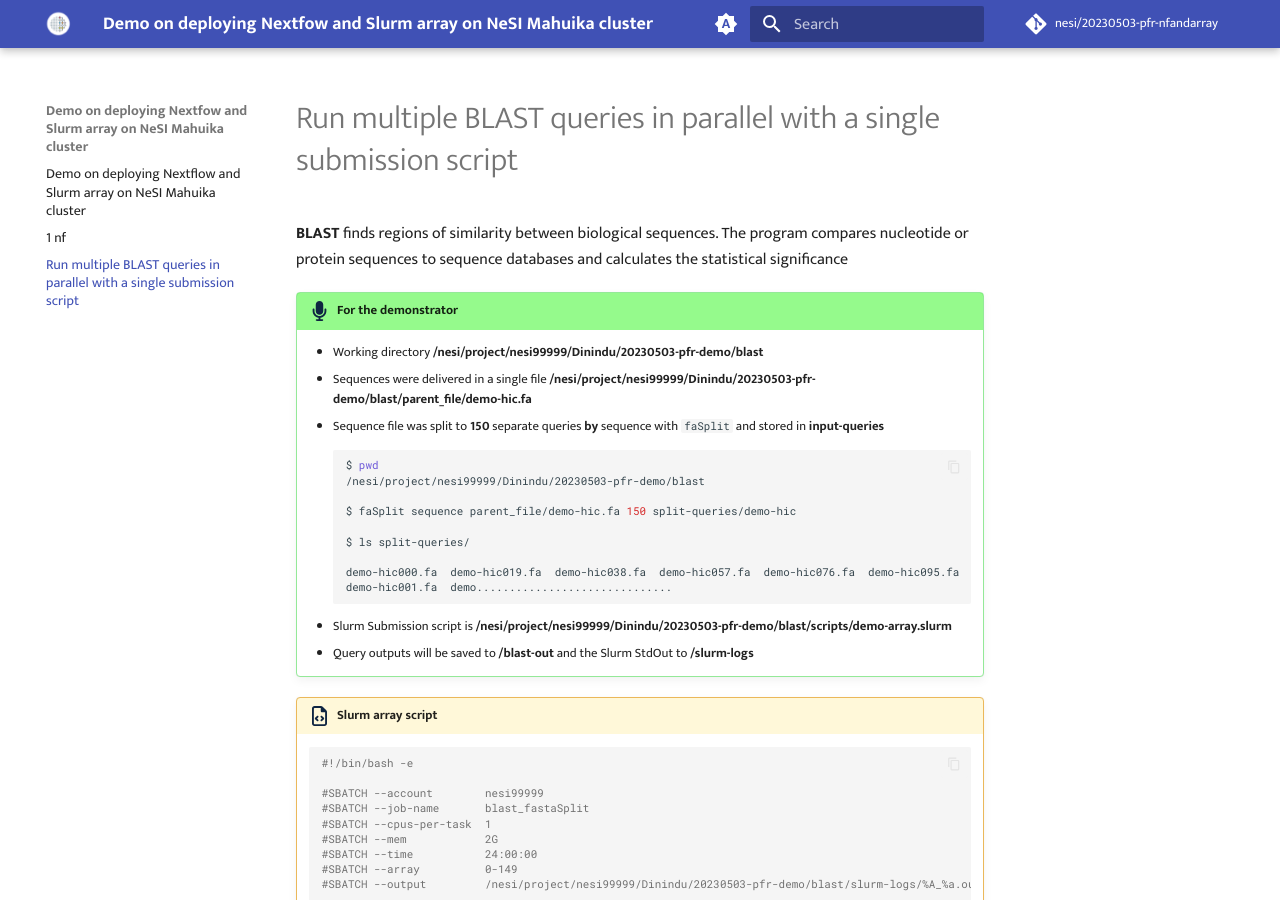
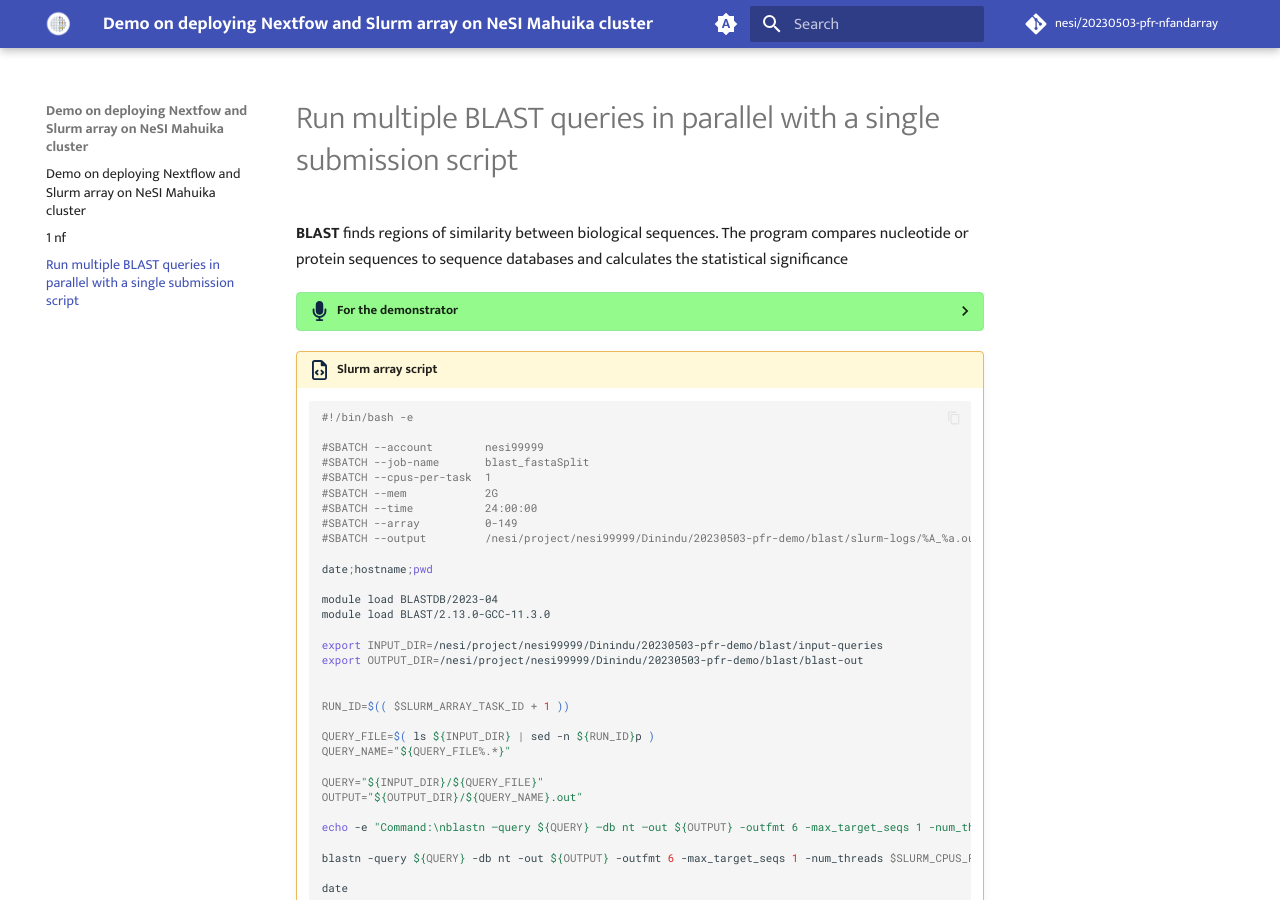
Before and after one commit to nesi/20230403-pfr-nfandarray, an MkDocs documentation site: the page built from docs/2_blast.md, in a window 1280 px wide and 900 px high. Built offline with MkDocs 1.6.1 and Material for MkDocs 9.7.7, drawn with Linux system fonts in a browser that asks for light colours; comment, search, counter and statistics services are not loaded.

Commit message:
update information for the demonstrator

```diff
--- a/docs/2_blast.md
+++ b/docs/2_blast.md
@@ -3,7 +3,7 @@
 **BLAST** finds regions of similarity between biological sequences. The program compares nucleotide or protein sequences to sequence databases and calculates the statistical significance
 
 
-!!! microphone "For the demonstrator"
+??? microphone "For the demonstrator"
 
     - Working directory **/nesi/project/nesi99999/Dinindu/20230503-pfr-demo/blast**
     - Sequences were delivered in a single file **/nesi/project/nesi99999/Dinindu/20230503-pfr-demo/blast/parent_file/demo-hic.fa**
```
